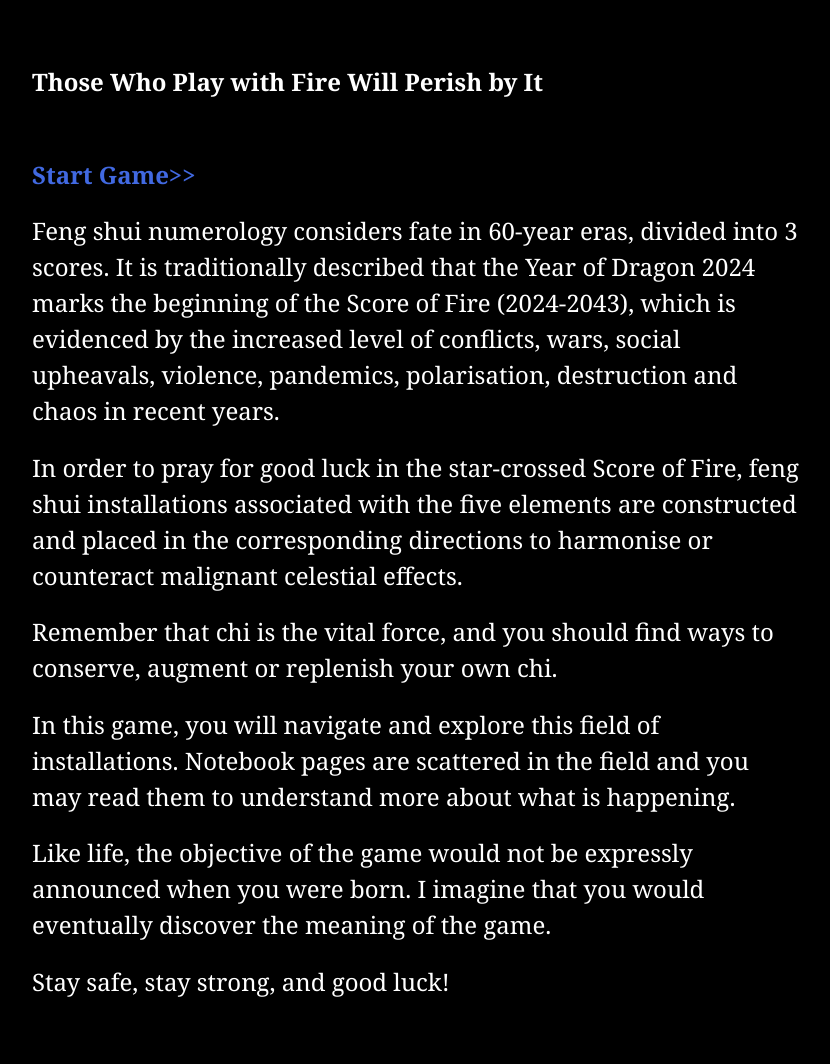
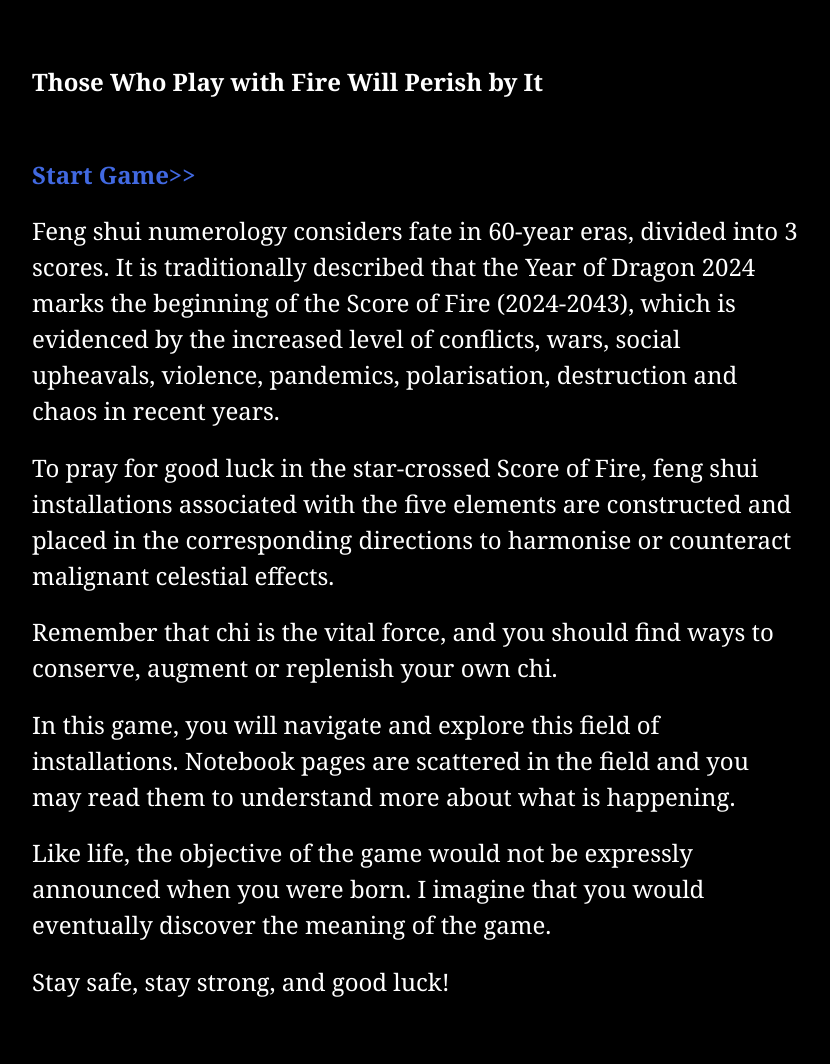
Before and after one commit to maksuihin/maksuihin.github.io, a Jekyll site: the page fengshui2024/index.html, which Jekyll copies as it is, in a window 1280 px wide. Shown: the whole page, without its empty margins (224-1054 px from the left). Built offline with Jekyll 4.4.1, drawn with Linux system fonts in a browser that asks for light colours.

Commit message:
Add files via upload

```diff
--- a/fengshui2024/index.html
+++ b/fengshui2024/index.html
@@ -16,7 +16,7 @@
 
 Feng shui numerology considers fate in 60-year eras, divided into 3 scores. It is traditionally described that the Year of Dragon 2024 marks the beginning of the Score of Fire (2024-2043), which is evidenced by the increased level of conflicts, wars, social upheavals, violence, pandemics, polarisation, destruction and chaos in recent years.
 
-In order to pray for good luck in the star-crossed Score of Fire, feng shui installations associated with the five elements are constructed and placed in the corresponding directions to harmonise or counteract malignant celestial effects.
+To pray for good luck in the star-crossed Score of Fire, feng shui installations associated with the five elements are constructed and placed in the corresponding directions to harmonise or counteract malignant celestial effects.
 
 Remember that chi is the vital force, and you should find ways to conserve, augment or replenish your own chi.
 
@@ -36,7 +36,7 @@ There is a label stuck on the wall. You realise that the feng shui installation
 
 A racing metronomic sound is continuously heard outside the Southern Palace.
 
-[[Ignore warning. Push panel aside &amp; go in|Southern Palace installation]]</tw-passagedata><tw-passagedata pid="3" name="Southern Palace installation" tags="" position="950,1000" size="100,100">Ignoring the stern warning on the wall, you creep your fingers into the gap and pry the door-like panel away from the wall . You push the panel using your hand and upper body. The door is finally open enough and you sneak through.(set: $chi to it + -5)
+[[Ignore warning. Push panel aside &amp; go in|Southern Palace installation]]</tw-passagedata><tw-passagedata pid="3" name="Southern Palace installation" tags="" position="950,1000" size="100,100">Ignoring the stern warning on the wall, you creep your fingers into the gap and pry the door-like panel away from the wall. You push the panel using your hand and upper body. The door is finally open enough and you sneak through.(set: $chi to it + -5)
 
 Oh no!! Some (text-colour:red)[&#39;&#39;red light&#39;&#39;] on the ground is flashing onto your face. It shocked you and (text-colour:red)[&#39;&#39;deducted 5 chi&#39;&#39;] from you. (if:$chi &lt; 25)[
 
```
Also changed, not shown: other parts of fengshui2024/index.html (+1 -1 lines).
